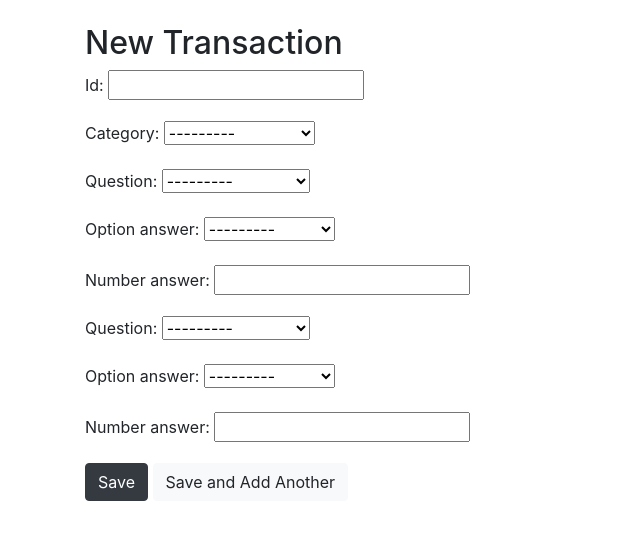
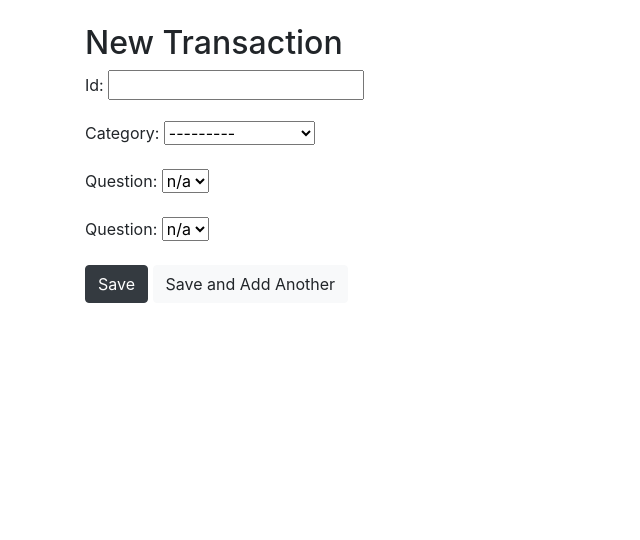
Before and after one commit to jgillard/practising-python-django, a Django app: page /transactions/new/ in a window 1280 px wide. Shown: the part 56-596 px from the top of the page, without its empty margins (0-640 px from the left). Run offline with Django 3.2, Linux system fonts and the light colour scheme; tables that the repository leaves empty hold one stand-in row (values such as "Sample post"); some libraries are stand-ins or nearby versions.

Commit message:
WIP javascript to enable new form TODO: does this only work for 2 questions? Where did I even constrain to 2 questions?

```diff
--- a/categories/templates/components/ingest_form.html
+++ b/categories/templates/components/ingest_form.html
@@ -14,10 +14,14 @@
   const noOptionHtml = '<option value="">n/a</option>'
 
   $(document).ready(function () {
-    $("#id_question").html(noOptionHtml);
-    $("#id_option_answer").parent().hide();
-    $("#id_number_answer").parent().hide();
-    $("#id_number_answer").attr('type', 'tel');
+    $("#id_form-0-question").html(noOptionHtml);
+    $("#id_form-0-option_answer").parent().hide();
+    $("#id_form-0-number_answer").parent().hide();
+    $("#id_form-0-number_answer").attr('type', 'tel');
+    $("#id_form-1-question").html(noOptionHtml);
+    $("#id_form-1-option_answer").parent().hide();
+    $("#id_form-1-number_answer").parent().hide();
+    $("#id_form-1-number_answer").attr('type', 'tel');
   });
 
   $("#id_category").change(function () {
@@ -29,15 +33,27 @@
       url: url,
       data: { 'category': categoryId },
       success: function (data) {
-        $("#id_question").html(data);
+        $("#id_form-0-question").html(data);
+        $("#id_form-1-question").html(data);
       }
     });
 
   });
 
-  $("#id_question").change(function () {
+  $("#id_form-0-question").change(function() {
+    const formId = 0;
+    const questionId = $(this).val();
+    questionSelected(formId, questionId);
+  });
+
+  $("#id_form-1-question").change(function() {
+    const formId = 1;
+    const questionId = $(this).val();
+    questionSelected(formId, questionId);
+  });
+
+  function questionSelected(formId, questionId) {
     var url = $("#transactionForm").attr("data-options-url");
-    var questionId = $(this).val();
 
     $.ajax({
       url: url,
@@ -45,17 +61,16 @@
       success: function (data, statusText, xhr) {
         if (xhr.status == 204) {
           // question has a number answer type
-          $("#id_option_answer").html(noOptionHtml);
-          $("#id_option_answer").parent().hide();
-          $("#id_number_answer").parent().show();
+          $(`#id_form-${formId}-option_answer`).html(noOptionHtml);
+          $(`#id_form-${formId}-option_answer`).parent().hide();
+          $(`#id_form-${formId}-number_answer`).parent().show();
         } else {
           // question has a string answer type
-          $("#id_option_answer").html(data);
-          $("#id_option_answer").parent().show();
-          $("#id_number_answer").parent().hide();
+          $(`#id_form-${formId}-option_answer`).html(data);
+          $(`#id_form-${formId}-option_answer`).parent().show();
+          $(`#id_form-${formId}-number_answer`).parent().hide();
         }
       }
     });
-
-  });
+  }
 </script>
```
